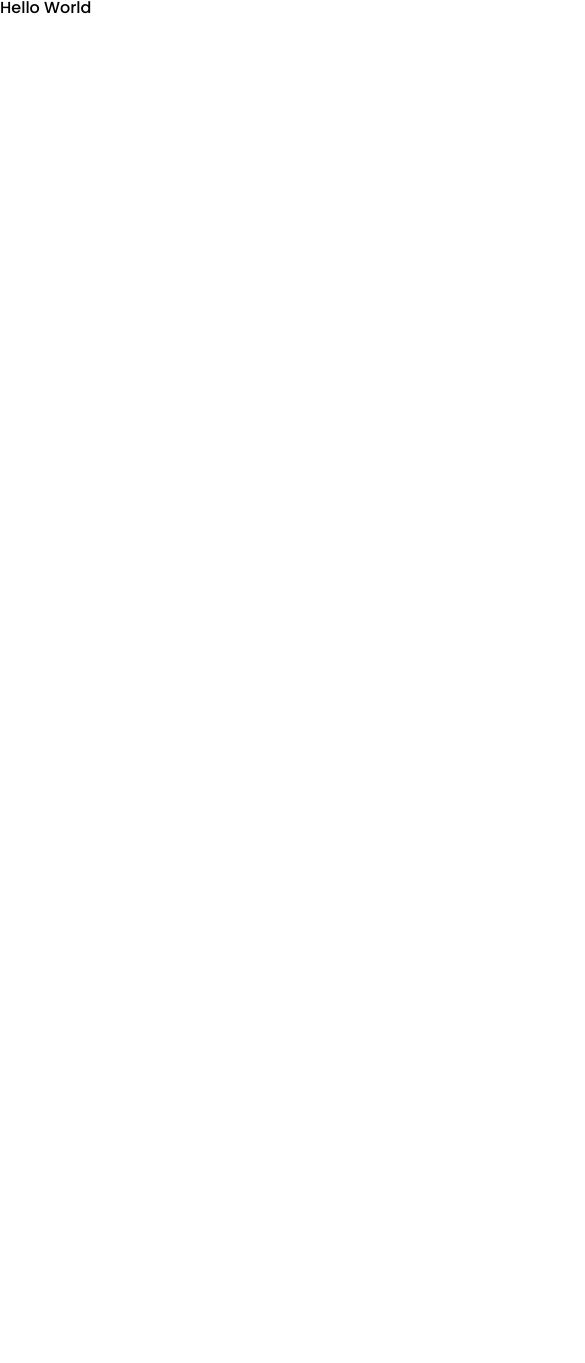
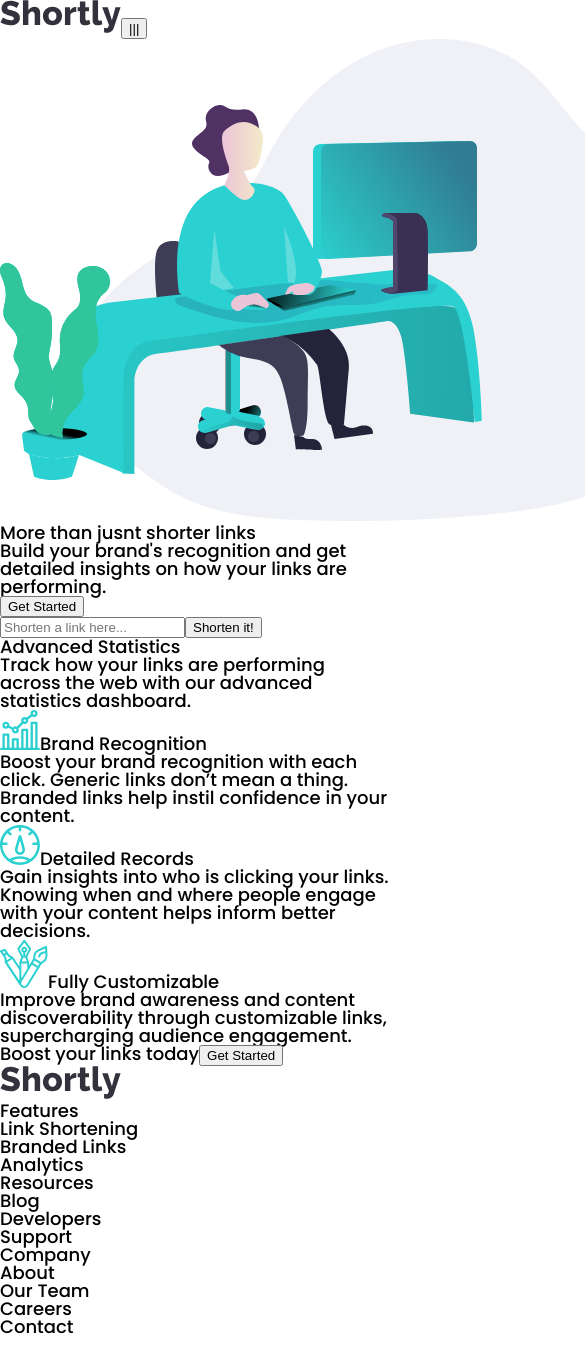
Before and after one commit to ViniciusTei/url-shortening-api-master, a React app: page / in a window 390 px wide. Shown: the top 1363 px of the page, 585 px wide, since content can reach past the window. Before the commit the page ends 844 px from the top, so only its background shows below. Built offline with nearby package versions, Linux system fonts and the light colour scheme.

Commit message:
set up initial html for mobile first

```diff
--- a/src/App.jsx
+++ b/src/App.jsx
@@ -1,8 +1,9 @@
 import React from 'react';
+import Home from './pages/home';
 import './styles/global.css';
 
 export default function App () {
   return (
-    <h1> Hello World</h1>
+    <Home/>
   )
 }
--- /dev/null
+++ b/src/pages/home.jsx
@@ -0,0 +1,107 @@
+import React from "react";
+import WorkingImage from "../../images/illustration-working.svg";
+import IconBrandRecognition from "../../images/icon-brand-recognition.svg";
+import IconDetailedRecords from "../../images/icon-detailed-records.svg";
+import IconFullCustomizable from "../../images/icon-fully-customizable.svg";
+import Logo from "../../images/logo.svg";
+import IconFacebook from "../../images/icon-facebook.svg";
+import IconTwitter from "../../images/icon-twitter.svg";
+import IconPinterest from "../../images/icon-pinterest.svg";
+import IconInstagram from "../../images/icon-instagram.svg";
+
+export default function Home() {
+  return (
+    <div>
+      <header>
+        <img src={Logo} alt="Logo" />
+
+        <button>|||</button>
+      </header>
+      <section>
+        <img src={WorkingImage} alt="Person using a computer" />
+        <h1>More than jusnt shorter links</h1>
+
+        <p>
+          Build your brand's recognition and get detailed insights
+          on how your links are performing.
+        </p>
+
+        <button type="button">Get Started</button>
+      </section>
+      <section>
+        <div>
+          <input type="text" placeholder="Shorten a link here..."/>
+          <button>Shorten it!</button>
+        </div>
+      </section>
+      <section>
+        <article>
+          <strong>Advanced Statistics</strong>
+          <p>Track how your links are performing across the web with our advanced statistics dashboard.</p>
+        </article>
+        <article>
+          <img src={IconBrandRecognition} alt="Icon Brand Recognition" />
+          <strong>Brand Recognition</strong>
+          <p>
+            Boost your brand recognition with each click. Generic links don’t
+            mean a thing. Branded links help instil confidence in your content.
+          </p>
+        </article>
+        <article>
+          <img src={IconDetailedRecords} alt="Icon Detailed Records" />
+          <strong>Detailed Records</strong>
+          <p>
+            Gain insights into who is clicking your links. Knowing when and where
+            people engage with your content helps inform better decisions.
+          </p>
+        </article>
+        <article>
+          <img src={IconFullCustomizable} alt="Icon Fully Customizable" />
+          <strong>Fully Customizable</strong>
+          <p>
+            Improve brand awareness and content discoverability through customizable
+            links, supercharging audience engagement.
+          </p>
+        </article>
+      </section>
+      <section>
+        <strong>Boost your links today</strong>
+        <button>Get Started</button>
+      </section>
+      <footer>
+        <img src={Logo} alt="Logo" />
+        <div>
+          <p>Features</p>
+          <ul>
+            <li>Link Shortening</li>
+            <li>Branded Links</li>
+            <li>Analytics</li>
+          </ul>
+        </div>
+        <div>
+          <p>Resources</p>
+          <ul>
+            <li>Blog</li>
+            <li>Developers</li>
+            <li>Support</li>
+          </ul>
+        </div>
+        <div>
+          <p>Company</p>
+          <ul>
+            <li>About</li>
+            <li>Our Team</li>
+            <li>Careers</li>
+            <li>Contact</li>
+          </ul>
+        </div>
+        <div>
+          <img src={IconFacebook} alt="facebook" />
+          <img src={IconTwitter} alt="twitter" />
+          <img src={IconPinterest} alt="Pinterest" />
+          <img src={IconInstagram} alt="instagram" />
+        </div>
+      </footer>
+    </div>
+  )
+}
--- a/src/styles/global.css
+++ b/src/styles/global.css
@@ -1,4 +1,3 @@
-@import url('https://fonts.googleapis.com/css2?family=Poppins:wght@500;700&display=swap');
 /* Variables */
 :root {
   --primary-cyan: hsl(180, 66%, 49%);
@@ -29,7 +28,7 @@ time, mark, audio, video {
 	margin: 0;
 	padding: 0;
 	border: 0;
-	font-size: 18px;
+	font-size: 100%;
 	font: inherit;
 	vertical-align: baseline;
 	font-family: 'Poppins', sans-serif;
@@ -42,6 +41,7 @@ footer, header, hgroup, menu, nav, section {
 }
 body {
 	line-height: 1;
+	font-size: 18px;
 }
 ol, ul {
 	list-style: none;
```
